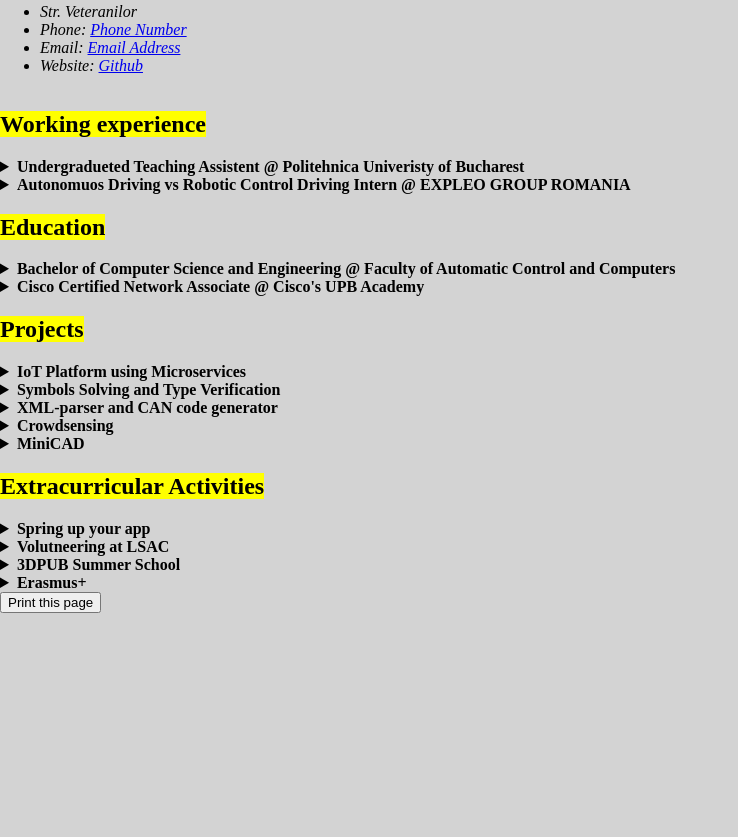
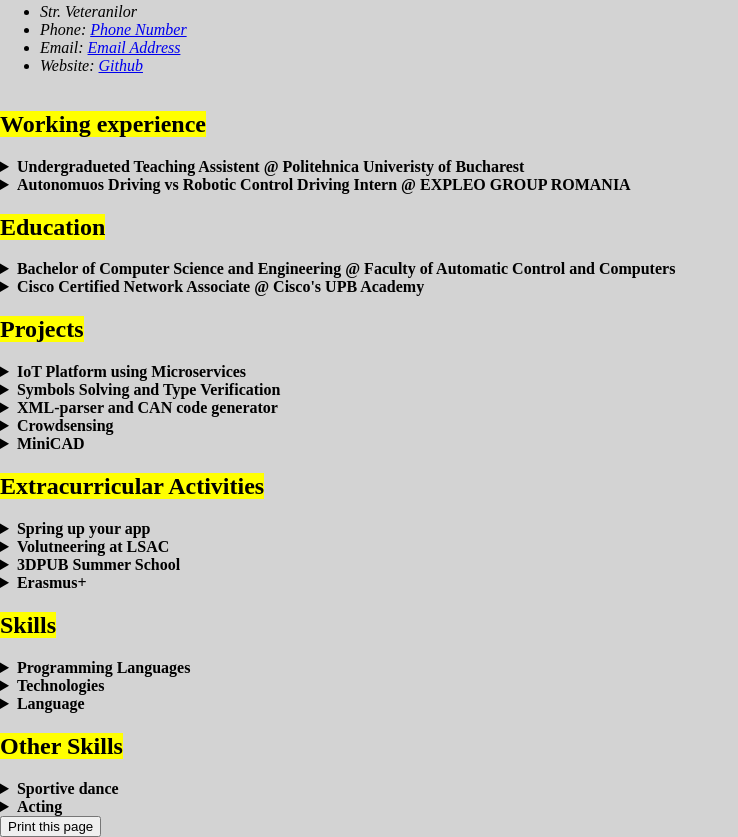
Before and after one commit to razvanpaduraru/razvanpaduraru, a plain HTML site: page Tema1/tema1.html in a window 1280 px wide. Shown: the part 350-1187 px from the top of the page, without its empty margins (0-738 px from the left). Before the commit the page ends 963 px from the top, so only its background shows below. Drawn offline with Linux system fonts and the light colour scheme.

Commit message:
Finished Homework 1

```diff
--- a/Tema1/tema1.html
+++ b/Tema1/tema1.html
@@ -217,6 +217,67 @@
                 </ul>
             </details>
         </section>
+
+        <section>
+            <h2>
+                <mark>Skills</mark>
+            </h2>
+
+            <details>
+                <summary>
+                    <strong>Programming Languages</strong>
+                </summary>
+                <ul>
+                    <li>Intermediate: C/C++, Java, Python</li>
+                    <li>Basic: Bash, Matlab, Assembly, Hasqell, Databases</li>
+                </ul>
+            </details>
+
+            <details>
+                <summary>
+                    <strong>Technologies</strong>
+                </summary>
+                <ul>
+                    <li>Unity, Maya, Docker</li>
+                </ul>
+            </details>
+
+            <details>
+                <summary>
+                    <strong>Language</strong>
+                </summary>
+                <ul>
+                    <li>Romanian(native), English</li>
+                </ul>
+            </details>
+        </section>
+
+        <section>
+            <h2>
+                <mark>Other Skills</mark>
+            </h2>
+
+            <details>
+                <summary>
+                    <strong>Sportive dance</strong>
+                </summary>
+                <ul>
+                    <li>Practiced sportive dance for eleven years</li>
+                    <li>Titles: Region Champion (2012, 2013, 2014), Dance Classes Champion (2013)</li>
+                </ul>
+            </details>
+
+            <details>
+                <summary>
+                    <strong>Acting</strong>
+                </summary>
+                <ul>
+                    <li>Practiced acting for eight years</li>
+                    <li>Titles: Best Junior Actor Award (2014, 2015)</li>
+                </ul>
+            </details>
+
+        </section>
     </main>
 
     <footer>
```
